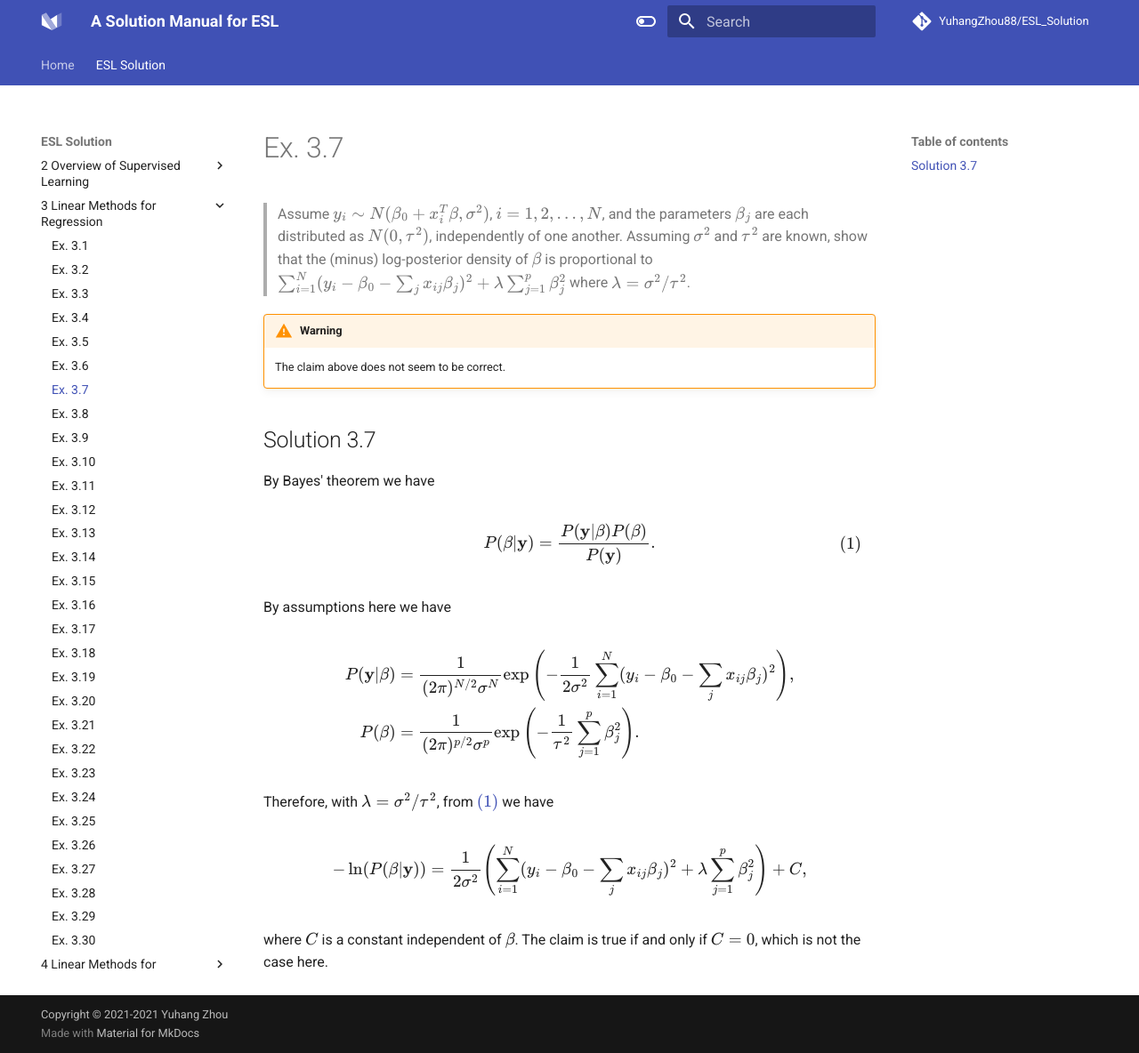
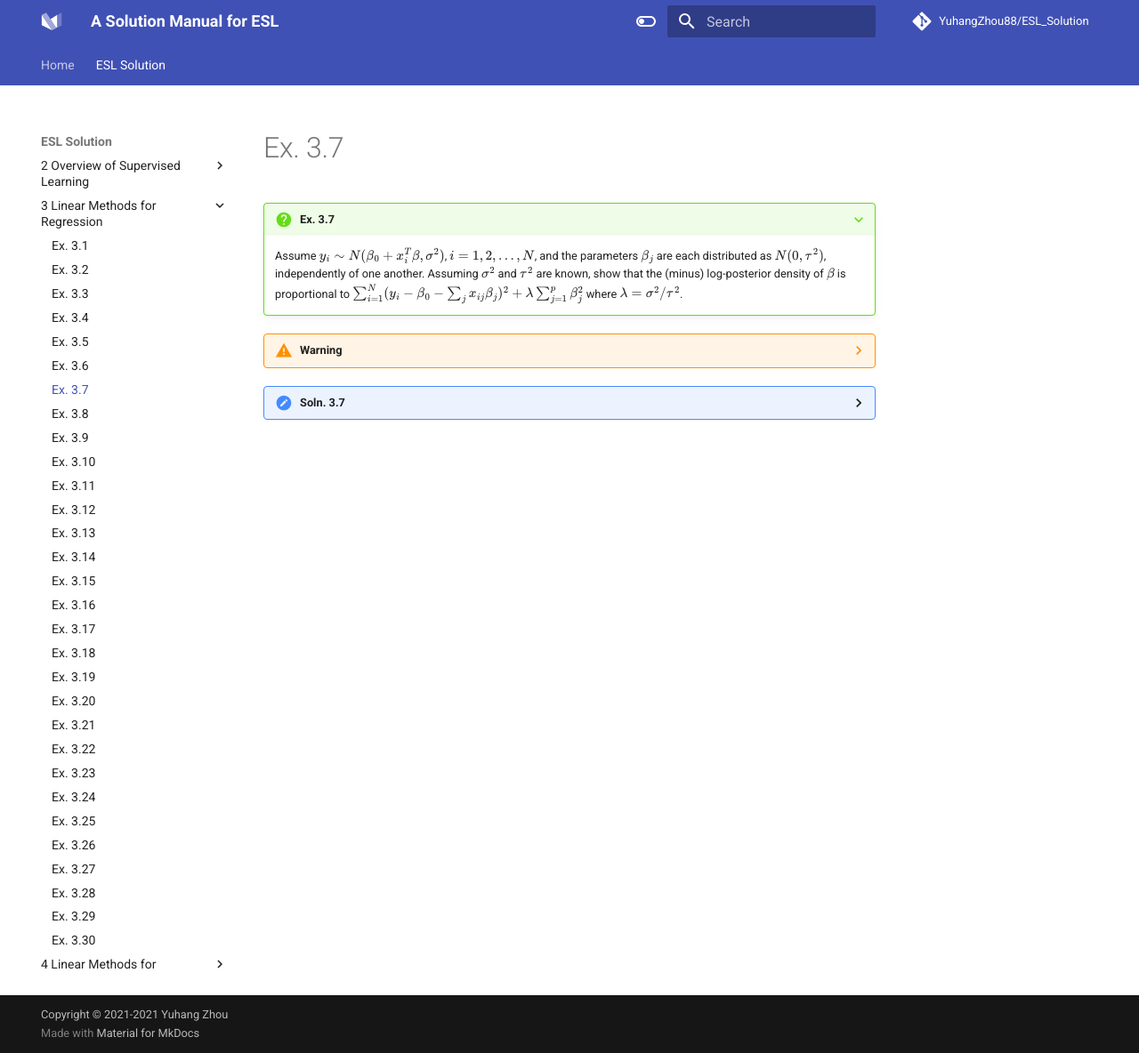
Before and after one commit to YuhangZhou88/ESL_Solution, an MkDocs documentation site: the page built from docs/ESL-Solution/3-Linear-Methods-for-Regression/ex3-07.md, in a window 1280 px wide and 1184 px high. Shown: the whole window at 89% size. Built offline with MkDocs 1.6.1 and Material for MkDocs 9.7.7, drawn with Linux system fonts in a browser that asks for light colours; comment, search, counter and statistics services are not loaded.

Commit message:
clean ex 3.7

```diff
--- a/docs/ESL-Solution/3-Linear-Methods-for-Regression/ex3-07.md
+++ b/docs/ESL-Solution/3-Linear-Methods-for-Regression/ex3-07.md
@@ -8,30 +8,32 @@ weight: 7
 toc: false
 ---
 
-> Assume $y_i\sim N(\beta_0+x_i^T\beta, \sigma^2)$, $i=1, 2,..., N$, and the parameters $\beta_j$ are each distributed as $N(0, \tau^2)$, independently of one another. Assuming $\sigma^2$ and $\tau^2$ are known, show that the (minus) log-posterior density of $\beta$ is proportional to $\sum_{i=1}^N(y_i-\beta_0-\sum_{j}x_{ij}\beta_j)^2 + \lambda\sum_{j=1}^p\beta_j^2$ where $\lambda = \sigma^2/\tau^2$.
+???+ question "Ex. 3.7"
+    Assume $y_i\sim N(\beta_0+x_i^T\beta, \sigma^2)$, $i=1, 2,..., N$, and the parameters $\beta_j$ are each distributed as $N(0, \tau^2)$, independently of one another. Assuming $\sigma^2$ and $\tau^2$ are known, show that the (minus) log-posterior density of $\beta$ is proportional to $\sum_{i=1}^N(y_i-\beta_0-\sum_{j}x_{ij}\beta_j)^2 + \lambda\sum_{j=1}^p\beta_j^2$ where $\lambda = \sigma^2/\tau^2$.
 
-!!!warning
+???warning
     The claim above does not seem to be correct.
 
-## Solution 3.7
+??? done "Soln. 3.7"
+    By Bayes' theorem we have
 
-By Bayes' theorem we have
+    \begin{eqnarray}
+        P(\beta|\textbf{y}) &=& \frac{P(\textbf{y}|\beta)P(\beta)}{P(\textbf{y})}.\label{eq:3-7a}
+    \end{eqnarray}
 
-\begin{eqnarray}
-    P(\beta|\textbf{y}) &=& \frac{P(\textbf{y}|\beta)P(\beta)}{P(\textbf{y})}.\label{eq:3-7a}
-\end{eqnarray}
+    By assumptions here we have
 
-By assumptions here we have
+    \begin{eqnarray}
+        P(\textbf{y}|\beta) &=&\frac{1}{(2\pi)^{N/2} \sigma^N} \exp\left(-\frac{1}{2\sigma^2}\sum_{i=1}^N(y_i-\beta_0-\sum_{j}x_{ij}\beta_j)^2\right),\nonumber\\
+        P(\beta) &=& \frac{1}{(2\pi)^{p/2} \sigma^p}\exp\left(-\frac{1}{\tau^2}\sum_{j=1}^p\beta_j^2\right).\nonumber
+    \end{eqnarray}
 
-\begin{eqnarray}
-    P(\textbf{y}|\beta) &=&\frac{1}{(2\pi)^{N/2} \sigma^N} \exp\left(-\frac{1}{2\sigma^2}\sum_{i=1}^N(y_i-\beta_0-\sum_{j}x_{ij}\beta_j)^2\right),\nonumber\\
-    P(\beta) &=& \frac{1}{(2\pi)^{p/2} \sigma^p}\exp\left(-\frac{1}{\tau^2}\sum_{j=1}^p\beta_j^2\right).\nonumber
-\end{eqnarray}
+    Therefore, with $\lambda = \sigma^2/\tau^2$, from $\eqref{eq:3-7a}$ we have
 
-Therefore, with $\lambda = \sigma^2/\tau^2$, from $\eqref{eq:3-7a}$ we have
+    \begin{eqnarray}
+        -\ln(P(\beta|\textbf{y})) &=&\frac{1}{2\sigma^2}\left(\sum_{i=1}^N(y_i-\beta_0-\sum_{j}x_{ij}\beta_j)^2 + \lambda\sum_{j=1}^p\beta_j^2\right) + C,\nonumber
+    \end{eqnarray}
 
-\begin{eqnarray}
-    -\ln(P(\beta|\textbf{y})) &=&\frac{1}{2\sigma^2}\left(\sum_{i=1}^N(y_i-\beta_0-\sum_{j}x_{ij}\beta_j)^2 + \lambda\sum_{j=1}^p\beta_j^2\right) + C,\nonumber
-\end{eqnarray}
+    where $C$ is a constant independent of $\beta$.
 
-where $C$ is a constant independent of $\beta$. The claim is true if and only if $C = 0$, which is not the case here.
+    The claim is true if and only if $C = 0$, which is not the case here.
```
